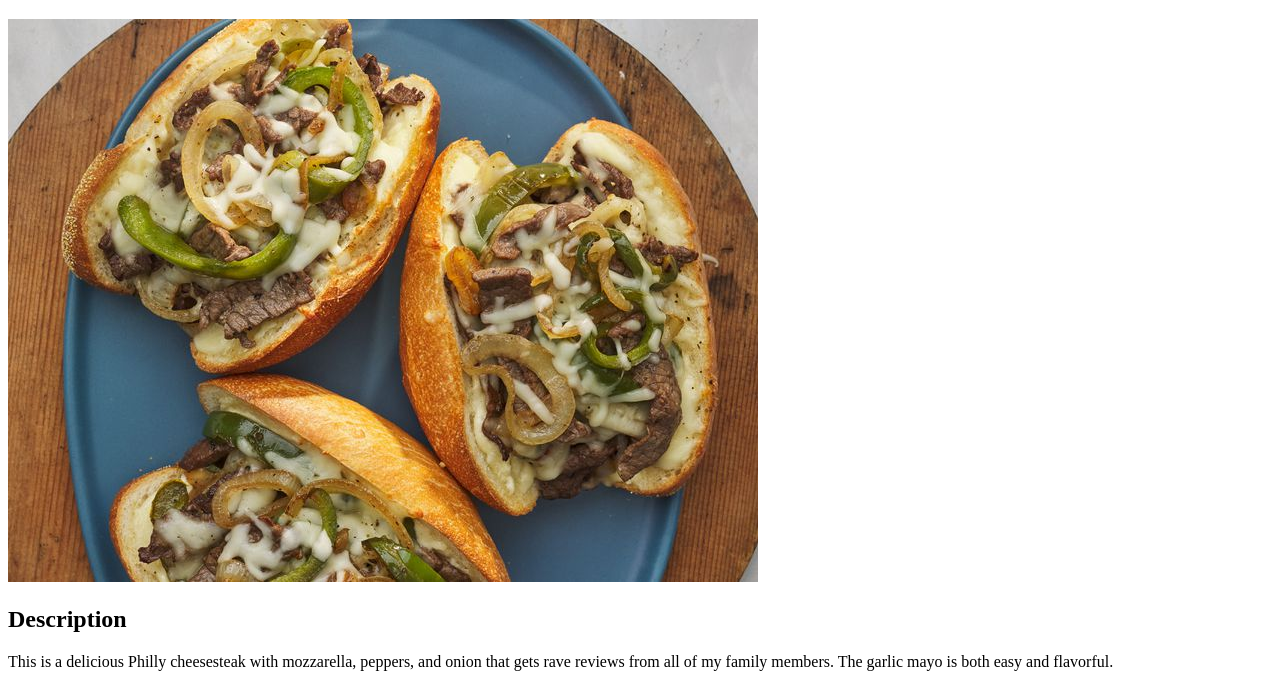
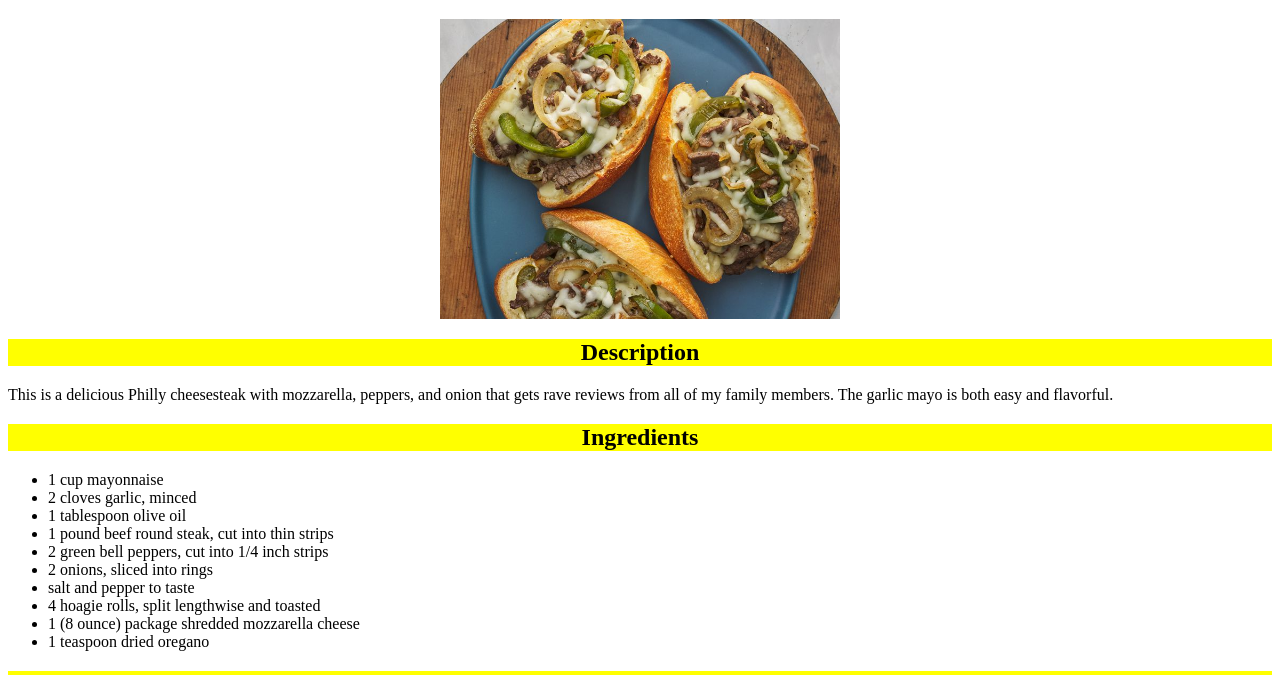
Before and after one commit to willyliu1705/odin-recipes, a plain HTML site: page recipes/philly-cheesesteak.html in a window 1280 px wide. Shown: the part 87-762 px from the top of the page. Drawn offline with Linux system fonts and the light colour scheme.

Commit message:
Add CSS styling to all web pages
- added a variety of properties to each web page
- each html file has its own dedicated css file
- this is only for practice (i.e. it should not look good yet)

```diff
--- /dev/null
+++ b/recipes/philly-cheesesteak.css
@@ -0,0 +1,11 @@
+h2 {
+  background-color: yellow;
+  text-align: center;
+}
+
+img {
+  height: auto;
+  width: 400px;
+  display: block;
+  margin: 0 auto;
+}
--- a/recipes/philly-cheesesteak.html
+++ b/recipes/philly-cheesesteak.html
@@ -4,6 +4,7 @@
 <head>
   <meta charset="UTF-8">
   <meta name="viewport" content="width=device-width, initial-scale=1.0">
+  <link rel="stylesheet" href="philly-cheesesteak.css">
   <title>Document</title>
 </head>
 
--- /dev/null
+++ b/recipes/pizza.css
@@ -0,0 +1,8 @@
+img {
+  width: 500px;
+  height: auto
+}
+
+body {
+  background-color: rgb(160, 160, 250);
+}
--- /dev/null
+++ b/recipes/scrambled-eggs.css
@@ -0,0 +1,11 @@
+h1,
+h2 {
+  text-align: center;
+  border-style: dotted;
+  border-color: goldenrod;
+}
+
+img {
+  display: block;
+  margin: 0 auto;
+}
--- /dev/null
+++ b/styles.css
@@ -0,0 +1,8 @@
+* {
+  font-family: Arial;
+}
+
+h1 {
+  color: blue;
+  font-size: 50px;
+}
```
Also changed, not shown: index.html (+1 -0 lines), recipes/pizza.html (+1 -0 lines), recipes/scrambled-eggs.html (+1 -0 lines).
